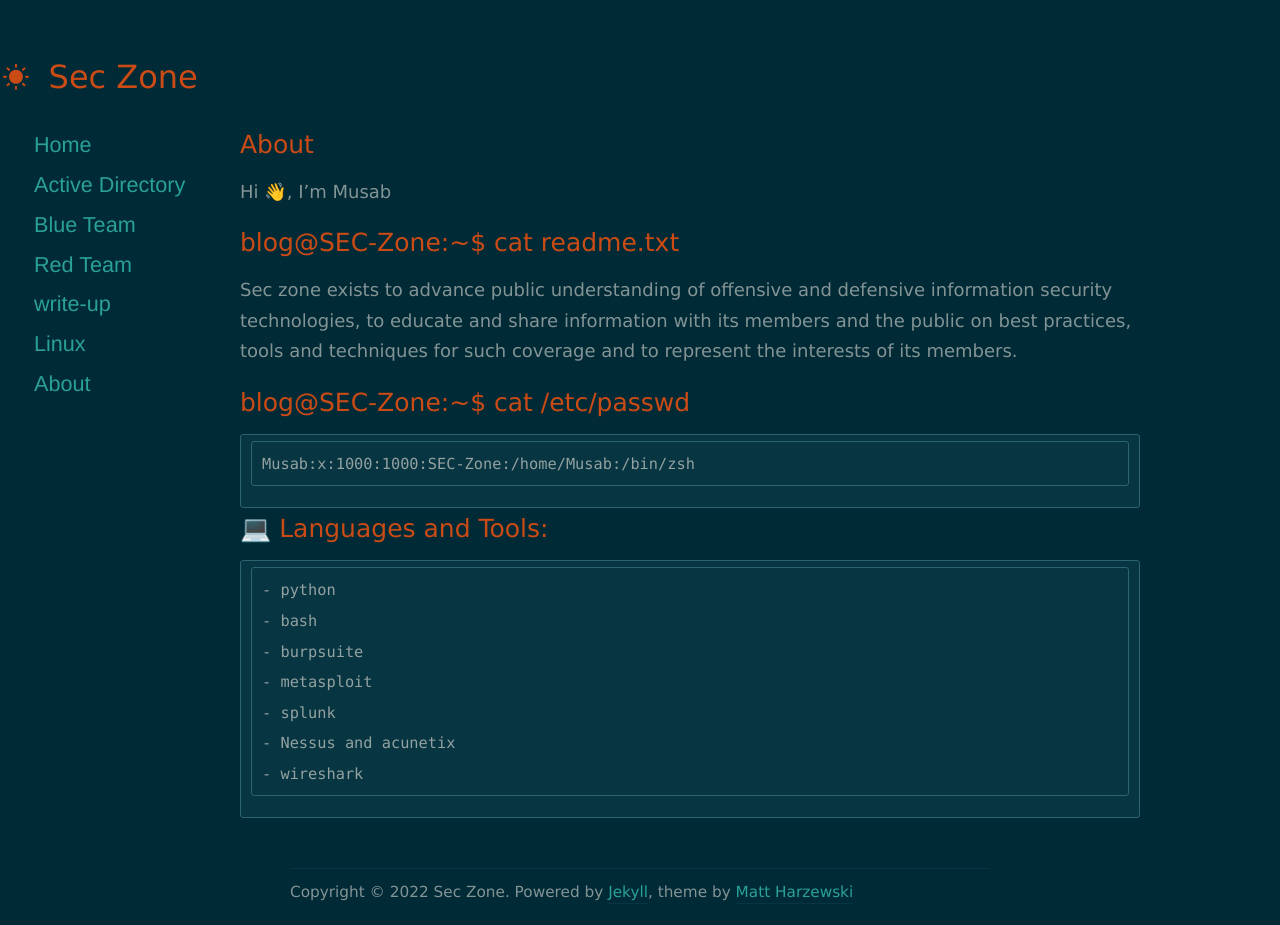
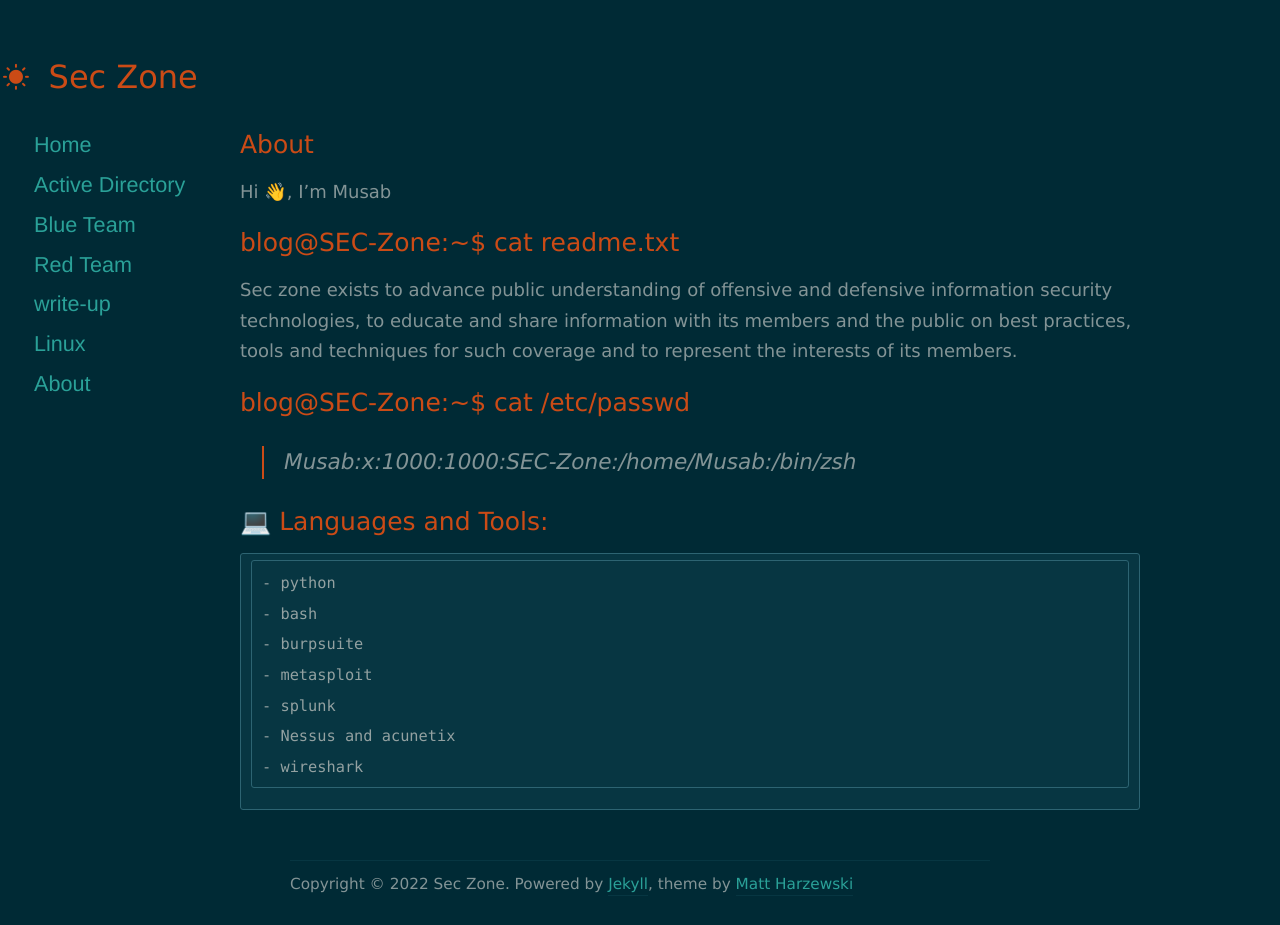
Before and after one commit to SecZone1/seczone1.github.io, a Jekyll site: the page built from about/index.md, in a window 1280 px wide. Built offline with Jekyll 4.4.1, drawn with Linux system fonts in a browser that asks for light colours; nearby versions of some CDN libraries.

Commit message:
Update index.md

````diff
--- a/about/index.md
+++ b/about/index.md
@@ -15,9 +15,9 @@ Sec zone exists to advance public understanding of offensive and defensive infor
 
 
 # blog@SEC-Zone:~$ cat /etc/passwd
-```bash
-Musab:x:1000:1000:SEC-Zone:/home/Musab:/bin/zsh
-```
+
+> Musab:x:1000:1000:SEC-Zone:/home/Musab:/bin/zsh
+
 
 #  💻 Languages and Tools:
 ```bash
````
